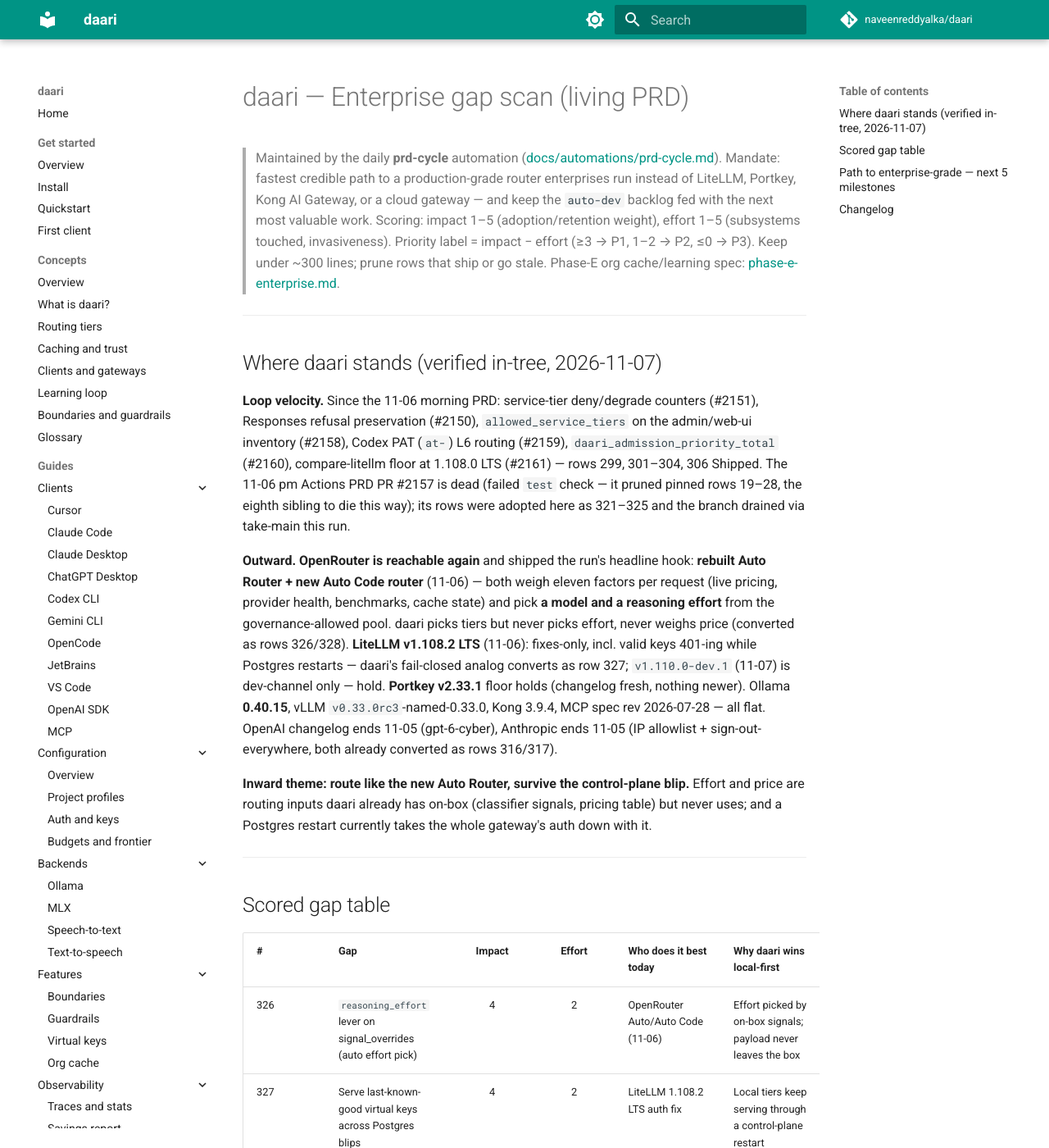
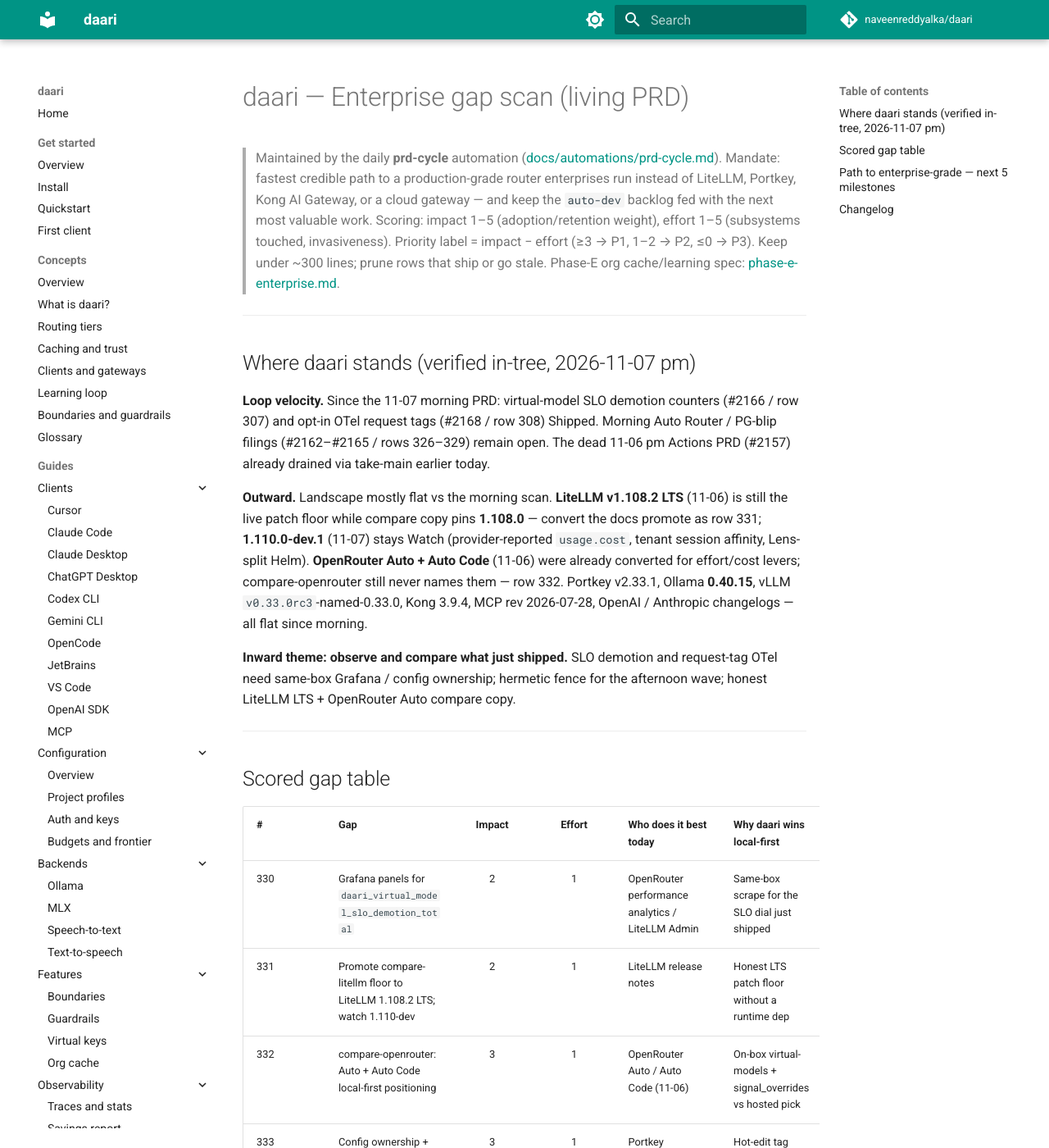
Before and after one commit to naveenreddyalka/daari, an MkDocs documentation site: the page built from docs/prd/ENTERPRISE.md, in a window 1280 px wide and 1400 px high. Shown: the whole window at 82% size. Built offline with MkDocs 1.6.1 and Material for MkDocs 9.7.7, drawn with Linux system fonts in a browser that asks for light colours; comment, search, counter and statistics services are not loaded; some of the changed text lies outside the part shown.

Commit message:
docs(prd): 2026-11-07 pm observe/compare follow-ups for SLO and Auto Router (#2174)
Co-authored-by: Cursor <cursoragent@cursor.com>

```diff
--- a/docs/prd/ENTERPRISE.md
+++ b/docs/prd/ENTERPRISE.md
@@ -11,35 +11,27 @@
 
 ---
 
-## Where daari stands (verified in-tree, 2026-11-07)
+## Where daari stands (verified in-tree, 2026-11-07 pm)
 
-**Loop velocity.** Since the 11-06 morning PRD: service-tier deny/degrade
-counters (#2151), Responses refusal preservation (#2150), `allowed_service_tiers`
-on the admin/web-ui inventory (#2158), Codex PAT (`at-`) L6 routing (#2159),
-`daari_admission_priority_total` (#2160), compare-litellm floor at 1.108.0 LTS
-(#2161) — rows 299, 301–304, 306 Shipped. The 11-06 pm Actions PRD PR #2157
-is dead (failed `test` check — it pruned pinned rows 19–28, the eighth
-sibling to die this way); its rows were adopted here as 321–325 and the
-branch drained via take-main this run.
+**Loop velocity.** Since the 11-07 morning PRD: virtual-model SLO demotion
+counters (#2166 / row 307) and opt-in OTel request tags (#2168 / row 308)
+Shipped. Morning Auto Router / PG-blip filings (#2162–#2165 / rows 326–329)
+remain open. The dead 11-06 pm Actions PRD (#2157) already drained via
+take-main earlier today.
 
-**Outward.** **OpenRouter is reachable again** and shipped the run's
-headline hook: **rebuilt Auto Router + new Auto Code router** (11-06) — both
-weigh eleven factors per request (live pricing, provider health, benchmarks,
-cache state) and pick **a model and a reasoning effort** from the
-governance-allowed pool. daari picks tiers but never picks effort, never
-weighs price (converted as rows 326/328). **LiteLLM v1.108.2 LTS** (11-06):
-fixes-only, incl. valid keys 401-ing while Postgres restarts — daari's
-fail-closed analog converts as row 327; `v1.110.0-dev.1` (11-07) is
-dev-channel only — hold. **Portkey v2.33.1** floor holds (changelog fresh,
-nothing newer). Ollama **0.40.15**, vLLM `v0.33.0rc3`-named-0.33.0, Kong
-3.9.4, MCP spec rev 2026-07-28 — all flat. OpenAI changelog ends 11-05
-(gpt-6-cyber), Anthropic ends 11-05 (IP allowlist + sign-out-everywhere,
-both already converted as rows 316/317).
+**Outward.** Landscape mostly flat vs the morning scan. **LiteLLM v1.108.2
+LTS** (11-06) is still the live patch floor while compare copy pins
+**1.108.0** — convert the docs promote as row 331; **1.110.0-dev.1**
+(11-07) stays Watch (provider-reported `usage.cost`, tenant session
+affinity, Lens-split Helm). **OpenRouter Auto + Auto Code** (11-06) were
+already converted for effort/cost levers; compare-openrouter still never
+names them — row 332. Portkey v2.33.1, Ollama **0.40.15**, vLLM
+`v0.33.0rc3`-named-0.33.0, Kong 3.9.4, MCP rev 2026-07-28, OpenAI /
+Anthropic changelogs — all flat since morning.
 
-**Inward theme: route like the new Auto Router, survive the control-plane
-blip.** Effort and price are routing inputs daari already has on-box
-(classifier signals, pricing table) but never uses; and a Postgres restart
-currently takes the whole gateway's auth down with it.
+**Inward theme: observe and compare what just shipped.** SLO demotion and
+request-tag OTel need same-box Grafana / config ownership; hermetic fence
+for the afternoon wave; honest LiteLLM LTS + OpenRouter Auto compare copy.
 
 ---
 
@@ -47,6 +39,11 @@ currently takes the whole gateway's auth down with it.
 
 | # | Gap | Impact | Effort | Who does it best today | Why daari wins local-first | Action |
 |---|-----|:--:|:--:|------------------------|----------------------------|--------|
+| 330 | Grafana panels for `daari_virtual_model_slo_demotion_total` | 2 | 1 | OpenRouter performance analytics / LiteLLM Admin | Same-box scrape for the SLO dial just shipped | Filed [#2169](https://github.com/naveenreddyalka/daari/issues/2169) |
+| 331 | Promote compare-litellm floor to LiteLLM 1.108.2 LTS; watch 1.110-dev | 2 | 1 | LiteLLM release notes | Honest LTS patch floor without a runtime dep | Filed [#2170](https://github.com/naveenreddyalka/daari/issues/2170) |
+| 332 | compare-openrouter: Auto + Auto Code local-first positioning | 3 | 1 | OpenRouter Auto / Auto Code (11-06) | On-box virtual-models + signal_overrides vs hosted pick | Filed [#2171](https://github.com/naveenreddyalka/daari/issues/2171) |
+| 333 | Config ownership + PATCH for `observability.otel_include_request_tags` | 3 | 1 | Portkey Complete Logs / LiteLLM tag dashboards | Hot-edit tag export on operator-owned OTel | Filed [#2172](https://github.com/naveenreddyalka/daari/issues/2172) |
+| 334 | Integration fence for the 11-07 afternoon wave | 2 | 2 | — (testability) | Hermetic proof: SLO demotion Prom + OTel request tags | Filed [#2173](https://github.com/naveenreddyalka/daari/issues/2173) |
 | 326 | `reasoning_effort` lever on signal_overrides (auto effort pick) | 4 | 2 | OpenRouter Auto/Auto Code (11-06) | Effort picked by on-box signals; payload never leaves the box | Filed [#2162](https://github.com/naveenreddyalka/daari/issues/2162) |
 | 327 | Serve last-known-good virtual keys across Postgres blips | 4 | 2 | LiteLLM 1.108.2 LTS auth fix | Local tiers keep serving through a control-plane restart | Filed [#2163](https://github.com/naveenreddyalka/daari/issues/2163) |
 | 328 | Cost-aware virtual-model selection mode | 3 | 2 | OpenRouter Auto Router live-pricing factor | Zero-cost local tiers sort first from the arithmetic | Filed [#2164](https://github.com/naveenreddyalka/daari/issues/2164) |
@@ -66,8 +63,7 @@ currently takes the whole gateway's auth down with it.
 | 313 | Admin + web-ui surface for `virtual_model_latency_slo_ms` | 3 | 1 | OpenRouter performance analytics / LiteLLM Admin | Same-box console for the SLO dial selection already uses | Filed [#2135](https://github.com/naveenreddyalka/daari/issues/2135) |
 | 314 | Opt-in omit requester `client_ip` from enterprise audit | 3 | 2 | LiteLLM 1.108.0 `disable_requester_ip_address_logging` | Privacy dial on operator-owned audit disk | Filed [#2136](https://github.com/naveenreddyalka/daari/issues/2136) |
 | 315 | Integration fence for the 11-04 / 11-05 morning wave | 2 | 2 | — (testability) | Hermetic proof: threads, tags, SLO, OTel cost, TPD UI | Filed [#2137](https://github.com/naveenreddyalka/daari/issues/2137) |
-| 307 | Prom/stats counters for virtual-model latency SLO demotions | 3 | 1 | OpenRouter performance router analytics | SLO pressure from on-box EWMA | Filed [#2123](https://github.com/naveenreddyalka/daari/issues/2123) |
-| 308 | Opt-in request tags on OTel GenAI spans | 3 | 1 | Portkey Complete Logs / LiteLLM tag dashboards | Workload tags next to local-tier cost attrs | Filed [#2124](https://github.com/naveenreddyalka/daari/issues/2124) |
+| 307, 308 | SLO demotion Prom/stats; opt-in request tags on OTel GenAI spans | 3 | 1 | OpenRouter / Portkey Complete Logs | Operator-owned traces next to local-tier cost attrs | Shipped (#2166, #2168) |
 | 309 | Config ownership + PATCH for `routing.virtual_model_latency_slo_ms` | 3 | 1 | LiteLLM / OpenRouter control planes | Hot-edit SLO ms without restart | Filed [#2125](https://github.com/naveenreddyalka/daari/issues/2125) |
 | 310 | Integration fence for the 11-03 overnight / 11-04 morning wave | 2 | 2 | — (testability) | Hermetic proof: prior overnight dials | Filed [#2126](https://github.com/naveenreddyalka/daari/issues/2126) |
 | 299, 301–304, 306 | Refusal parts; service-tier Prom + console; Codex PAT L6; priority Prom; 1.108.0 LTS floor | 2–3 | 1–2 | Ollama / OpenAI / Portkey / LiteLLM | Governance + honesty on the same-box scrape and console | Shipped (#2150–#2151, #2158–#2161) |
@@ -96,9 +92,8 @@ currently takes the whole gateway's auth down with it.
 
 Watch rows (do not file yet): coding-router recipe — an Auto Code twin
 combining virtual_models + `category=code` signal rules + SLO + the effort
-lever (file after rows 326/328 land); compare-litellm patch-promote
-1.108.0 → 1.108.2 (fold into the next compare touch, not its own issue);
-LiteLLM `1.110.0-dev` channel (provider-reported `usage.cost` billing,
+lever (file after rows 326/328 land); LiteLLM `1.110.0-dev` feature
+backlog beyond the compare watch (provider-reported `usage.cost` billing,
 tenant-scoped session affinity, Lens-split Helm — hold for a stable cut);
 Portkey v2.33 Anthropic `auto_caching` (revisit only if top-level
 `cache_control` diverges); Portkey MCP access policies (Prisma AIRS-only);
@@ -121,18 +116,14 @@ emSign; Ollama d1 Linux/Windows GA; local message-thread analogue (prefix
 store on L3–L5 — only after explicit agent-loop ask); OpenAI CA/SG/KR/UAE/UK
 residency labels beyond au/in/jp (expand only when operators ask).
 
-Verified fine this run — don't re-audit: `signal_overrides` validates
-exactly three levers (category / max_tier / tier_pin — row 326 adds the
-fourth); `reasoning_effort_escalation` only reads a client-sent `high`
-(router.py ~L5602); `virtual_model_selection` ∈ {ordered, performance}
-only, price never participates (router.py ~L695, selection ~L5781 — row
-328); no resolve cache anywhere in `daari/auth/` — `resolve_auth` fails
-closed on `PostgresBackendUnavailable` (#1652, row 327 adds bounded
-grace); the `daari_admission_priority_total` Grafana panel already exists
-(dashboard L1175 — no panel row needed); per-key/team `signal_overrides`
-binding shipped (#2050, `update_signal_overrides` both stores); LiteLLM
-1.108.2 is LTS-fixes-only; Portkey v2.33.1 floor holds; Ollama top stable
-**0.40.15**; MCP spec rev 2026-07-28 unchanged.
+Verified fine this run — don't re-audit: rows 307/308 counters and OTel
+flag are on main (`daari_virtual_model_slo_demotion_total`,
+`observability.otel_include_request_tags`); Grafana still has **no** SLO
+demotion panel (dashboard search clean); compare-litellm still asserts
+**1.108.0** floor; compare-openrouter never mentions Auto / Auto Code;
+`otel_include_request_tags` absent from config ownership; Portkey v2.33.1
+floor holds; Ollama top stable **0.40.15**; MCP spec rev 2026-07-28
+unchanged; LiteLLM 1.110.0-dev.1 is pre-release only.
 
 ---
 
@@ -141,13 +132,14 @@ binding shipped (#2050, `update_signal_overrides` both stores); LiteLLM
 1. **Contain the leaked key** — per-key/team IP allowlist (316) + console
    (323); revoke-subject offboarding (317); audit IP omit (314).
 2. **Route like the new Auto Router** — effort lever (326); cost-aware
-   selection (328); then the coding-router recipe (watch); SLO demotion
-   Prom (307) + PATCH (309) + console (313).
+   selection (328); then the coding-router recipe (watch); SLO PATCH
+   (309) + console (313); Grafana for SLO demotions (330).
 3. **Survive the control-plane blip** — last-known-good auth grace (327);
    offline Prom (279) + doctor (285); hot-reload (6).
-4. **Observe + console what shipped** — service-tier Grafana (321); thread
-   counters (311); UA spans (312) + request-tag spans (308); failover
-   panels (274); then rows 62–67.
+4. **Observe + compare what shipped** — service-tier Grafana (321); SLO
+   demotion Grafana (330); OTel tags PATCH (333); thread counters (311);
+   UA spans (312); failover panels (274); LiteLLM 1.108.2 + OpenRouter
+   Auto compare (331–332); afternoon fence (334); then rows 62–67.
 5. **Residency + local runtime at the current bar** — AU/IN/JP pins (324);
    baggage→tags (322); AutoTrust (318); MiMo (319); fences (300, 305, 310,
    315, 320, 325, 329).
@@ -156,31 +148,28 @@ binding shipped (#2050, `update_signal_overrides` both stores); LiteLLM
 
 ## Changelog
 
+- **2026-11-07 pm (observe + compare the afternoon wave)** — Marked rows
+  307–308 Shipped (SLO demotion Prom/stats; OTel request tags). Outward:
+  LiteLLM 1.108.2 still ahead of compare floor; 1.110.0-dev.1 → Watch;
+  OpenRouter Auto/Auto Code still missing from compare-openrouter;
+  Portkey/Ollama/vLLM/Kong/MCP/OpenAI/Anthropic flat. Filed rows 330–334:
+  SLO demotion Grafana, compare 1.108.2 + 1.110-dev watch, OpenRouter Auto
+  compare, OTel tags config ownership, afternoon fence. Kept pinned
+  shipped rows 19–28. Issue #2141 still needs human close.
+
 - **2026-11-07 (route like Auto Router; survive the PG blip)** — Marked
   rows 299, 301–304, 306 Shipped (#2150–#2151, #2158–#2161). Adopted the
-  dead 11-06 pm Actions PR's rows as 321–325 (its PR pruned pinned rows
-  19–28 and failed the pin test; drained via take-main). Outward:
-  OpenRouter reachable again — rebuilt Auto Router + Auto Code (11-06,
-  model + reasoning-effort pick, live-pricing factor) converted as rows
-  326/328; LiteLLM 1.108.2 LTS auth-outage fix converted as row 327;
-  1.110.0-dev.1 → Watch; Portkey/Ollama/vLLM/Kong/MCP/OpenAI/Anthropic
-  flat. Filed rows 326–329: effort lever, auth grace, cost-aware
-  selection, overnight fence. Issue #2141 still needs human close.
+  dead 11-06 pm Actions PR's rows as 321–325. Outward: OpenRouter Auto +
+  Auto Code → rows 326/328; LiteLLM 1.108.2 auth-outage fix → row 327.
+  Filed rows 326–329.
 
 - **2026-11-06 + 11-06 pm (leaked-key blast radius; Ollama 0.40.15 GA;
-  observe/residency tail)** — Marked rows 294, 296–298 Shipped. Outward:
-  Ollama 0.40.15 GA (MiMo V2.6, AutoTrust); LiteLLM 1.108.1; Portkey
-  v2.33.1; Anthropic 11-05 IP-allowlist + sign-out-everywhere betas;
-  OpenAI AU/IN/JP residency + gpt-6-cyber / gpt-image-2.6 / gpt-live-1
-  SIP. Filed rows 316–320 (IP allowlist, revoke-subject, AutoTrust, MiMo,
-  fence) and 321–325 (service-tier Grafana, baggage→tags, allowed_ips
-  console, residency billing, afternoon fence). Drained dead Actions PRD
-  PR #2127 (stall issue #2141 needs human close).
+  observe/residency tail)** — Marked rows 294, 296–298 Shipped. Filed
+  rows 316–320 and 321–325. Drained dead Actions PRD PR #2127 (stall
+  issue #2141 needs human close).
 
 - **2026-11-05 (TTFT/SLO observe tail; Portkey 2.33 UA; LiteLLM IP omit)** —
-  Marked rows 281–284, 286–289, 291–293 Shipped. Adopted Nov-4 filings as
-  rows 306–310. Filed rows 311–315: thread stats/Prom, OTel user_agent,
-  latency_slo console, audit client_ip omit, 11-04/11-05 fence.
+  Marked rows 281–284, 286–289, 291–293 Shipped. Filed rows 311–315.
 
 - **2026-11-03 pm → 10-28** — Condensed: governance console / Codex PAT /
   admission Prom; Ollama 0.40.14 parity; message-threads / TPD / selection
```
